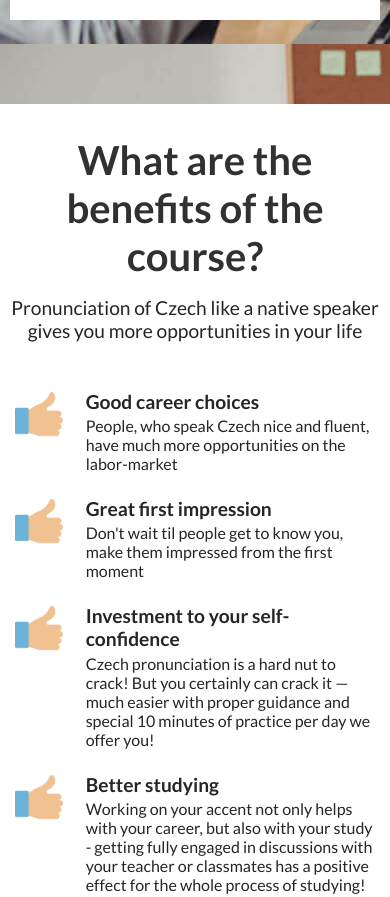
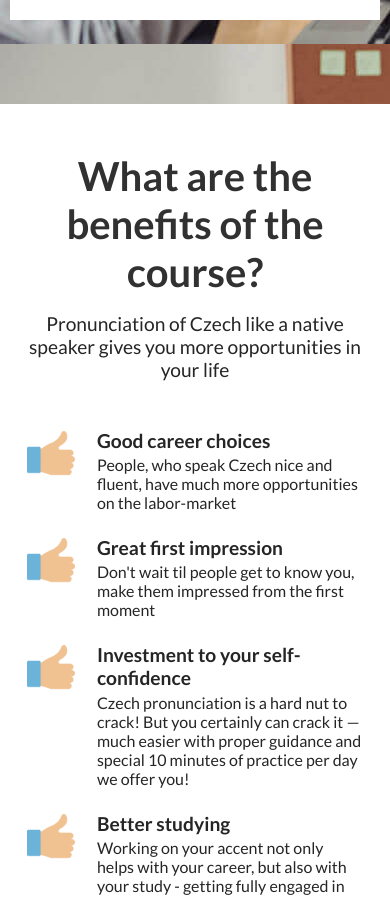
Before and after one commit to t-pyrope/jarkas-czech, a React (Create React App) app: page / in a window 390 px wide. Shown: the part 740-1637 px from the top of the page. Built offline with nearby package versions, Linux system fonts and the light colour scheme; a web font is replaced by a local one.

Commit message:
more margin on mobile

```diff
--- a/src/styles.js
+++ b/src/styles.js
@@ -86,8 +86,7 @@ export const StyledSection = styled.section`
     }
 
     @media (max-width: 768px) {
-        width: 96%;
-        margin: 2rem auto;
+        margin: 3rem auto;
     }
 
     h2 {
```
